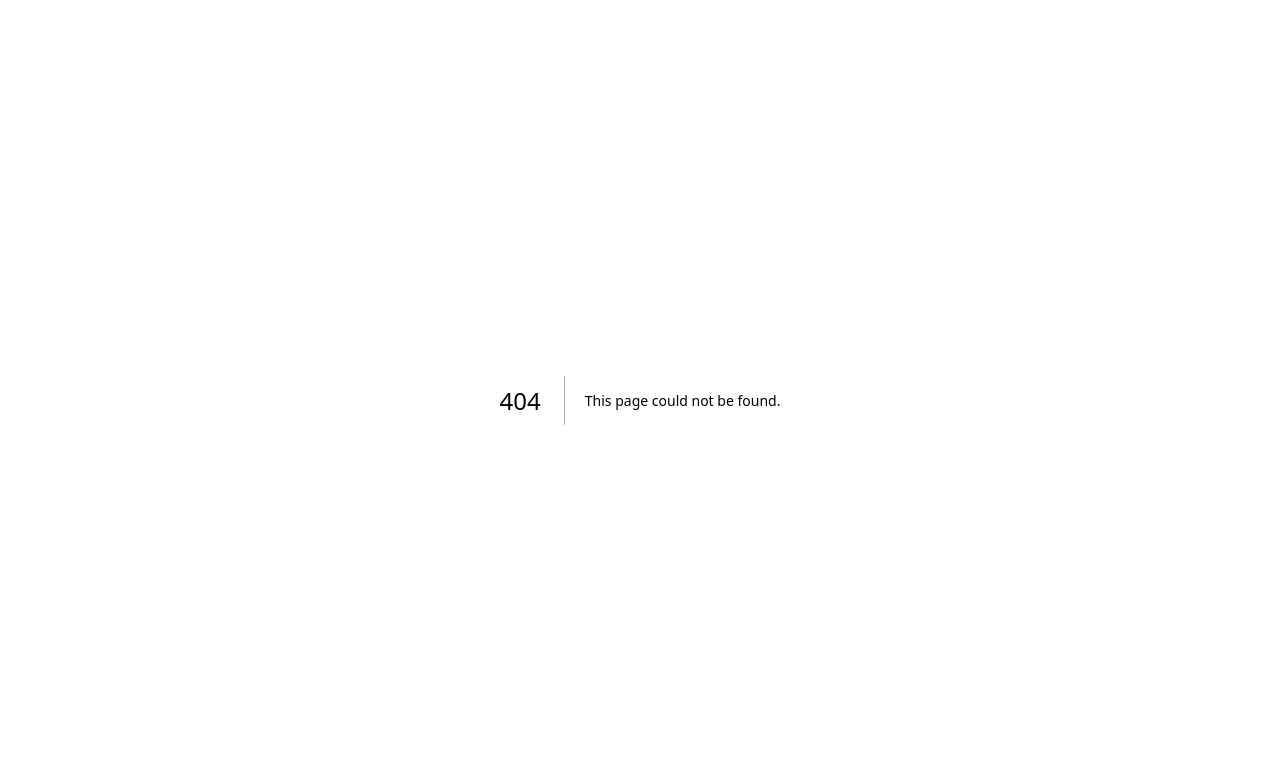
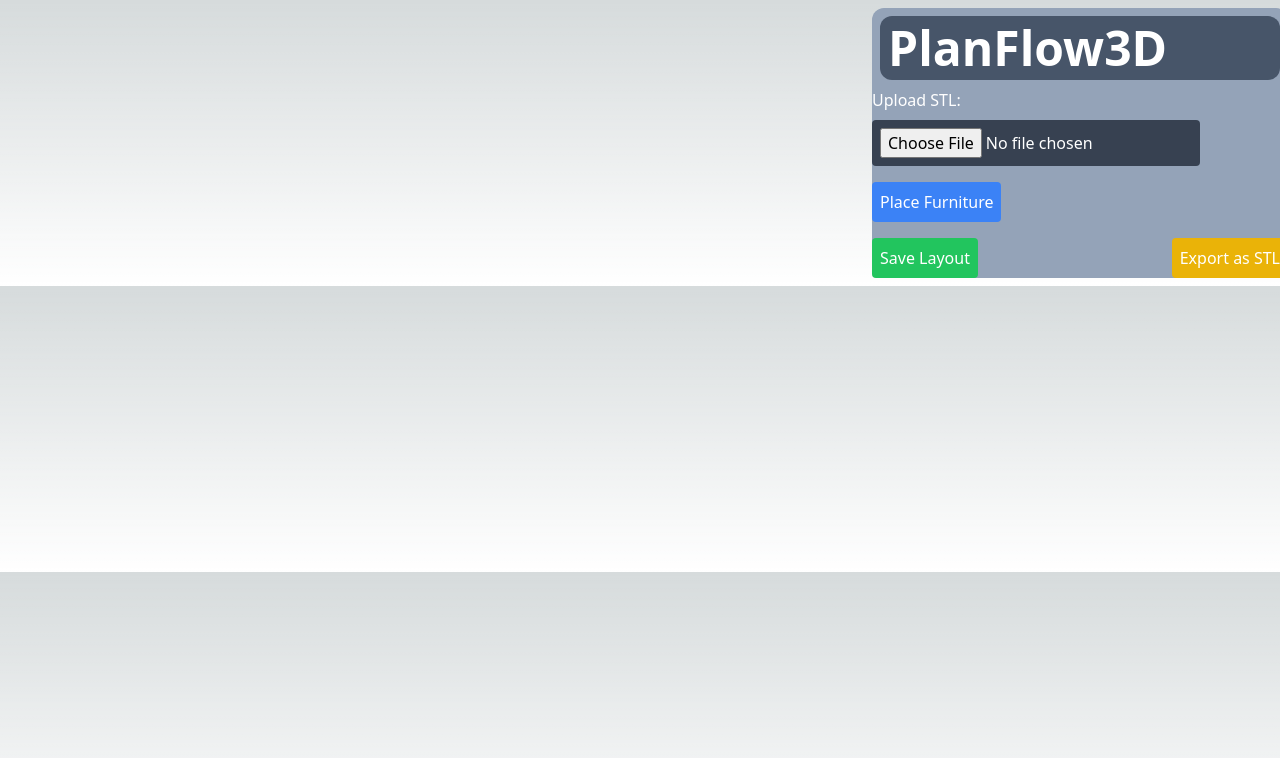
Before and after one commit to Lukacs5/PlanFlow3D, a Next.js app: page /roomPlanner in a window 1280 px wide. Before the commit this address had no page. Shown: the top 758 px of the page. Built offline with nearby package versions, Linux system fonts and the light colour scheme.

Commit message:
Renaming and some other small changes

```diff
--- a/pages/creativePage.tsx
+++ b/pages/bluePrint.tsx
@@ -51,7 +51,7 @@ function Box(props: BoxData & { forwardedRef: any; onSelect: () => void }) {
   );
 }
 
-const CreativePage = () => {
+const BluePrint = (props : any) => {
   const [boxSizeX, setBoxSizeX] = useState<number>(1);
   const [boxSizeY, setBoxSizeY] = useState<number>(1);
   const [boxSizeZ, setBoxSizeZ] = useState<number>(1);
@@ -290,4 +290,4 @@ const CreativePage = () => {
   );
 };
 
-export default CreativePage;
+export default BluePrint;
--- /dev/null
+++ b/pages/roomPlanner.tsx
@@ -0,0 +1,61 @@
+import React, { useState } from "react";
+import "../styles/globals.css";
+import "../styles/style.css";
+// További importok szükségesek lehetnek a 3D funkciókhoz és az STL kezeléséhez.
+
+export default function RoomPlanner(props : any) {
+  // Állapotok (state) a boxok, STL fájlok és berendezések tárolásához.
+  const [boxes, setBoxes] = useState([]); // Az előző oldalról betöltött boxok.
+  const [furniture, setFurniture] = useState([]); // A felhasználó által hozzáadott berendezések.
+
+  return (
+    <div className="grid grid-cols-3 gap-4 h-full">
+      {/* 3D Tér */}
+      <div className="col-span-2">
+        {/* TODO: Itt jelenik meg a 3D tér az összes box-szal és berendezéssel. */}
+        {/* TODO: 3D renderelés és STL fájlok megjelenítése. */}
+      </div>
+
+      {/* Oldalsó Panel */}
+      <div className="col-span-1 m-2 dark:bg-slate-800 bg-slate-400 rounded-xl items-center justify-center h-auto min-w-full">
+        <nav className="m-2 bg-slate-600 rounded-xl flex justify-between items-center">
+          <h1
+            onClick={() => location.reload()}
+            className="m-2 text-5xl text-left text-white font-bold"
+          >
+            PlanFlow3D
+          </h1>
+          {/* TODO: További navigációs elemek hozzáadása, ha szükséges. */}
+        </nav>
+
+        {/* STL Fájlok Feltöltése */}
+        <div className="mb-4">
+          <label className="block mb-2 text-white">Upload STL:</label>
+          <input type="file" className="p-2 bg-gray-700 text-white rounded" />
+          {/* TODO: STL fájlok feltöltése és tárolása. */}
+        </div>
+
+        {/* Berendezések Elhelyezése */}
+        <div className="mb-4">
+          <button className="bg-blue-500 hover:bg-blue-600 text-white p-2 rounded">
+            Place Furniture
+          </button>
+          {/* TODO: Drag-and-drop funkció vagy kiválasztó eszköz a berendezések elhelyezéséhez. */}
+        </div>
+
+        {/* Mentés és Exportálás */}
+        <div className="flex justify-between">
+          <button className="bg-green-500 hover:bg-green-600 text-white p-2 rounded">
+            Save Layout
+          </button>
+          {/* TODO: Jelenlegi elrendezés mentése. */}
+
+          <button className="bg-yellow-500 hover:bg-yellow-600 text-white p-2 rounded">
+            Export as STL
+          </button>
+          {/* TODO: Elrendezés exportálása STL formátumban. */}
+        </div>
+      </div>
+    </div>
+  );
+}
```
